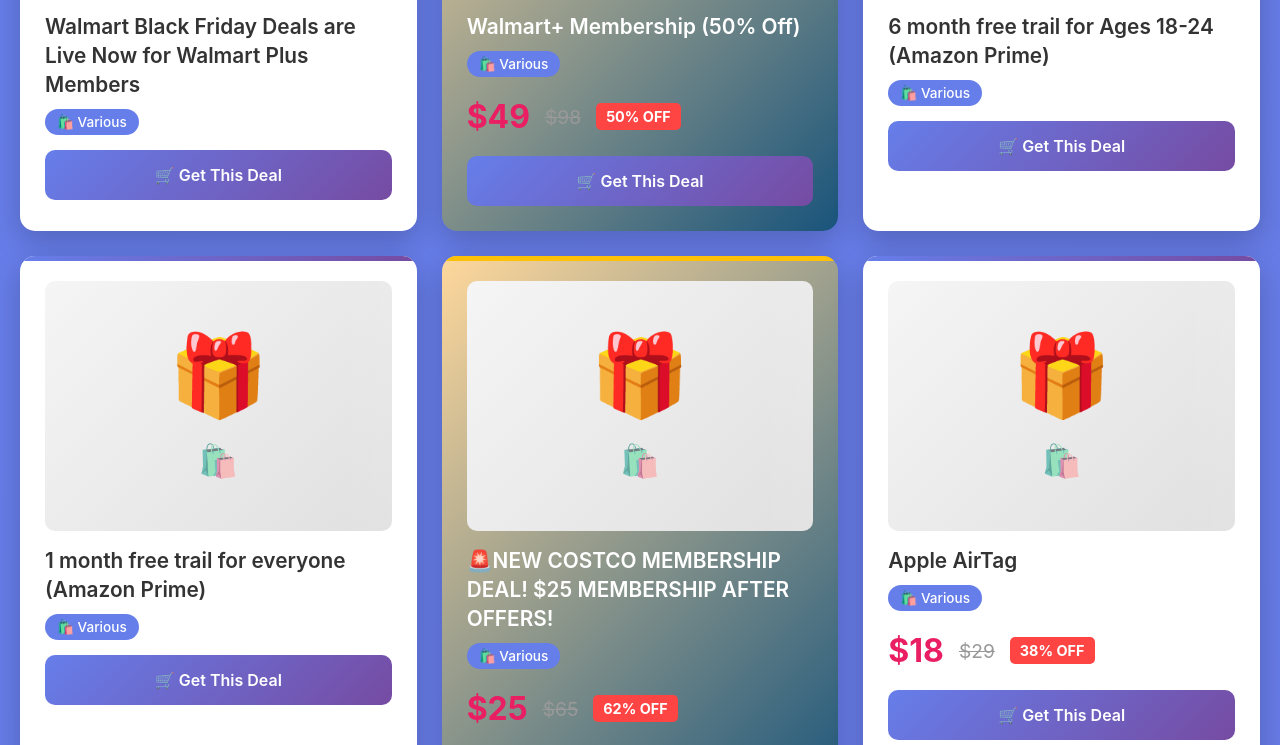
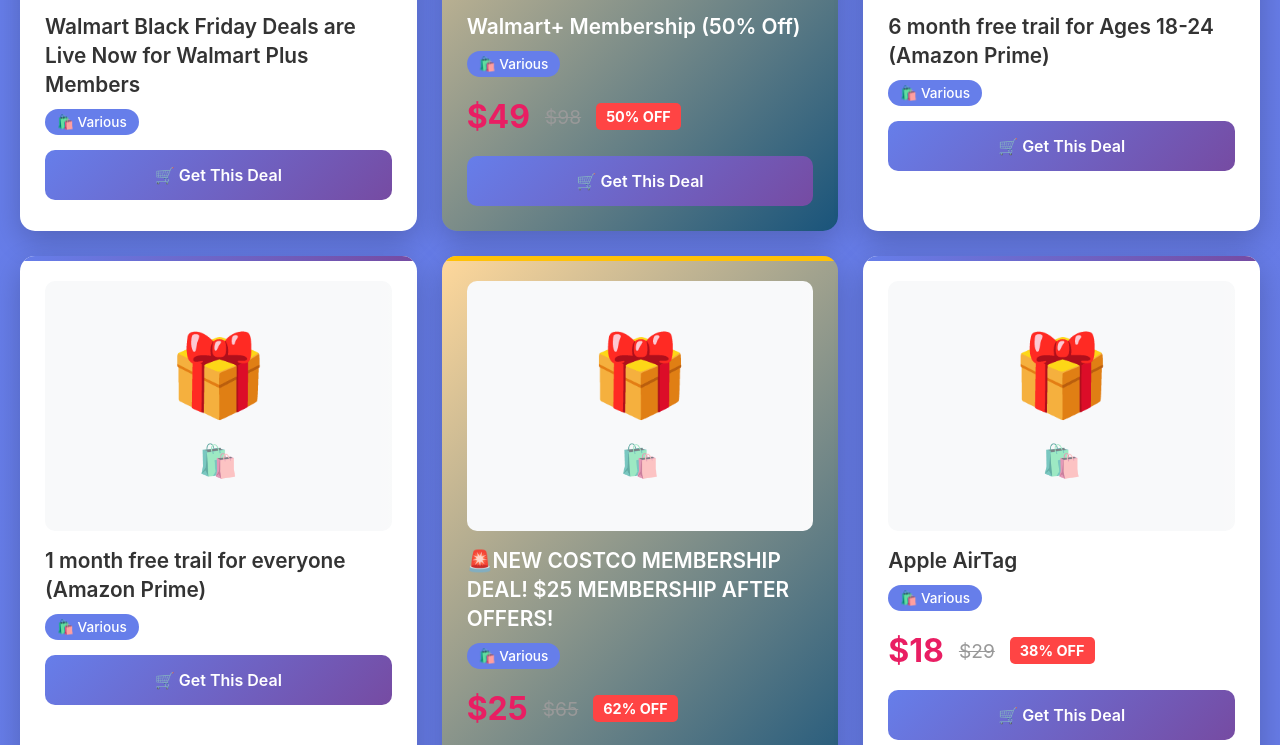
Before and after one commit to Yashwanth9394/shopping-deals-app, a website: page index.html in a window 1280 px wide. Shown: the part 692-1437 px from the top of the page. Drawn offline with Linux system fonts and the light colour scheme.

Commit message:
🎨 Make widget backgrounds consistent across all cards

```diff
--- a/index.html
+++ b/index.html
@@ -140,7 +140,7 @@
         .image-placeholder {
             width: 100%;
             height: 250px;
-            background: linear-gradient(135deg, #f5f5f5 0%, #e0e0e0 100%);
+            background: #f8f9fa;
             border-radius: 10px;
             display: flex;
             flex-direction: column;
```
